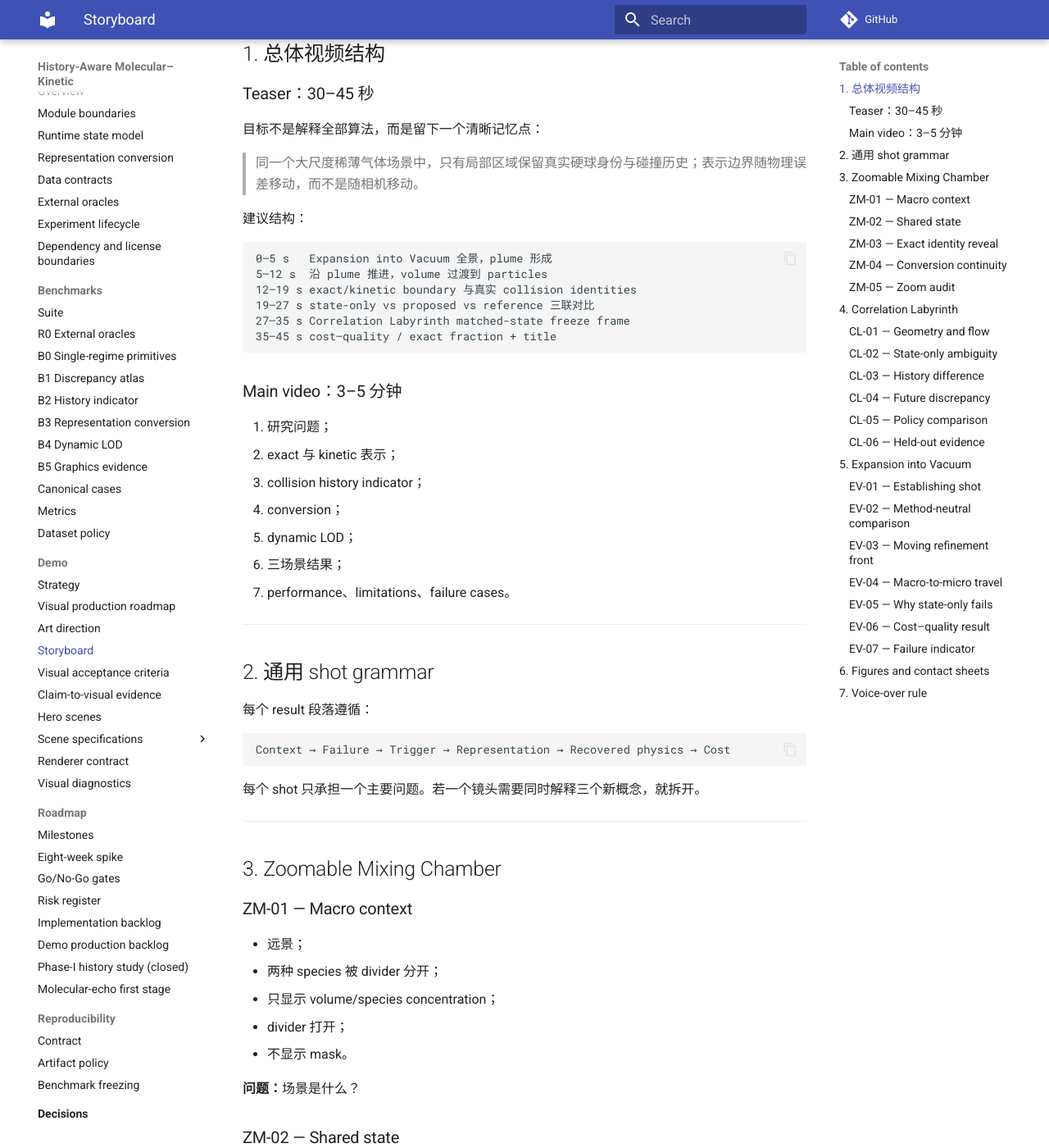
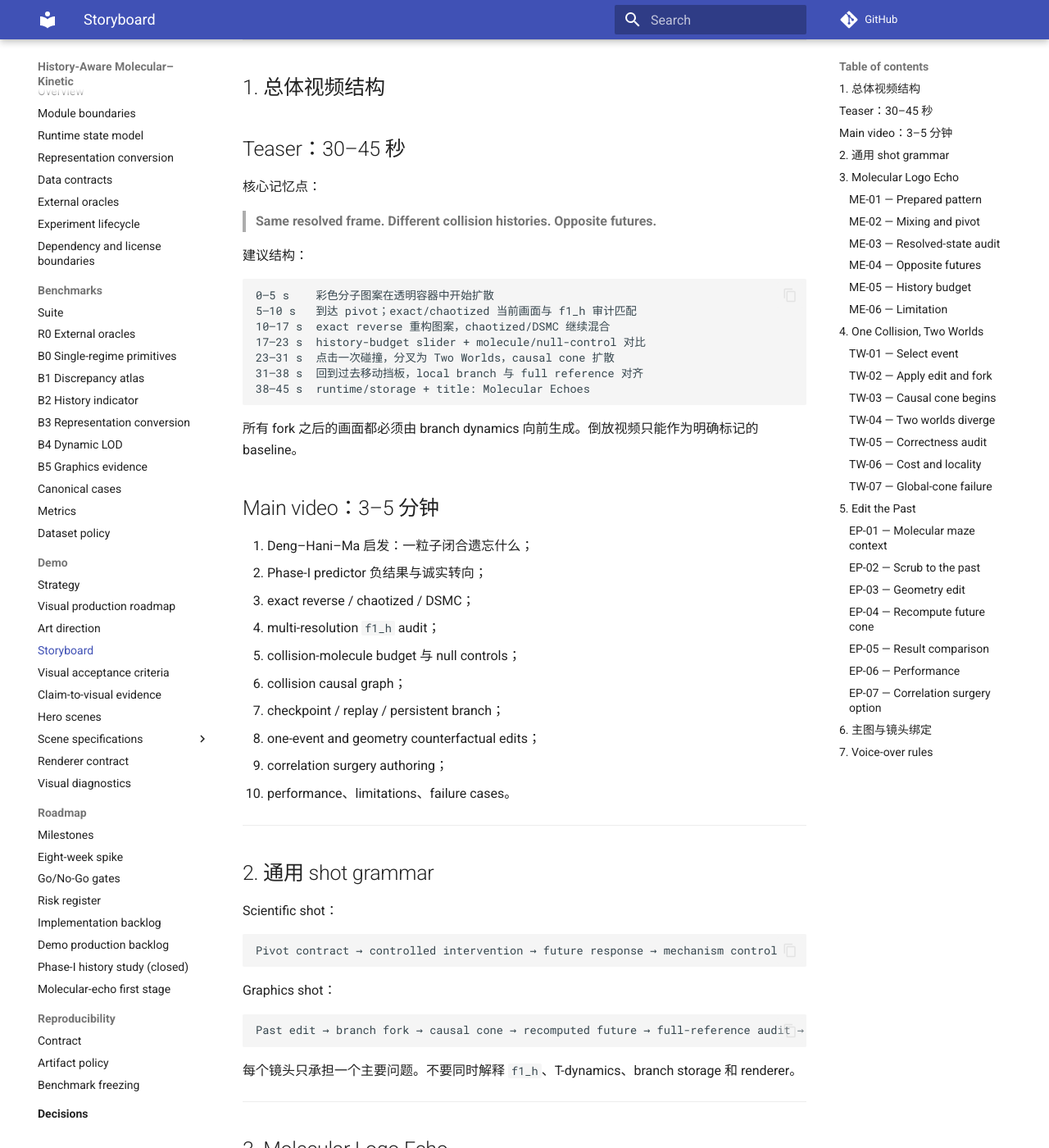
Before and after one commit to jandan138/history-aware-molecular-kinetic, an MkDocs documentation site: the page built from docs/demos/storyboard.md, in a window 1280 px wide and 1400 px high, scrolled down 249 px. Shown: the whole window at 82% size. Built offline with MkDocs 1.6.1 and Material for MkDocs 9.7.7, drawn with Linux system fonts in a browser that asks for light colours; comment, search, counter and statistics services are not loaded; some of the changed text lies outside the part shown.

Commit message:
docs: storyboard Molecular Echoes SIG video

````diff
--- a/docs/demos/storyboard.md
+++ b/docs/demos/storyboard.md
@@ -1,229 +1,263 @@
-# Storyboard and Shot Grammar
+# Storyboard and Shot Grammar — Molecular Echoes
 
-> 本文件定义最终视频的叙事结构和 shot IDs。具体相机参数由 `configs/render/scenes/*.yml` 冻结。
+> 本文件定义 active SIG 视频的叙事结构与 shot IDs。最终相机、branch IDs、时间和 renderer config 必须由 evidence manifest 冻结。
 
 ---
 
 ## 1. 总体视频结构
 
-### Teaser：30–45 秒
+## Teaser：30–45 秒
 
-目标不是解释全部算法，而是留下一个清晰记忆点：
+核心记忆点：
 
-> 同一个大尺度稀薄气体场景中，只有局部区域保留真实硬球身份与碰撞历史；表示边界随物理误差移动，而不是随相机移动。
+> **Same resolved frame. Different collision histories. Opposite futures.**
 
 建议结构：
 
 ```text
-0–5 s   Expansion into Vacuum 全景，plume 形成
-5–12 s  沿 plume 推进，volume 过渡到 particles
-12–19 s exact/kinetic boundary 与真实 collision identities
-19–27 s state-only vs proposed vs reference 三联对比
-27–35 s Correlation Labyrinth matched-state freeze frame
-35–45 s cost–quality / exact fraction + title
+0–5 s    彩色分子图案在透明容器中开始扩散
+5–10 s   到达 pivot；exact/chaotized 当前画面与 f1_h 审计匹配
+10–17 s  exact reverse 重构图案，chaotized/DSMC 继续混合
+17–23 s  history-budget slider + molecule/null-control 对比
+23–31 s  点击一次碰撞，分叉为 Two Worlds，causal cone 扩散
+31–38 s  回到过去移动挡板，local branch 与 full reference 对齐
+38–45 s  runtime/storage + title: Molecular Echoes
 ```
 
-### Main video：3–5 分钟
+所有 fork 之后的画面都必须由 branch dynamics 向前生成。倒放视频只能作为明确标记的 baseline。
 
-1. 研究问题；
-2. exact 与 kinetic 表示；
-3. collision history indicator；
-4. conversion；
-5. dynamic LOD；
-6. 三场景结果；
-7. performance、limitations、failure cases。
+## Main video：3–5 分钟
+
+1. Deng–Hani–Ma 启发：一粒子闭合遗忘什么；
+2. Phase-I predictor 负结果与诚实转向；
+3. exact reverse / chaotized / DSMC；
+4. multi-resolution `f1_h` audit；
+5. collision-molecule budget 与 null controls；
+6. collision causal graph；
+7. checkpoint / replay / persistent branch；
+8. one-event and geometry counterfactual edits；
+9. correlation surgery authoring；
+10. performance、limitations、failure cases。
 
 ---
 
 ## 2. 通用 shot grammar
 
-每个 result 段落遵循：
+Scientific shot：
 
 ```text
-Context → Failure → Trigger → Representation → Recovered physics → Cost
+Pivot contract → controlled intervention → future response → mechanism control
 ```
 
-每个 shot 只承担一个主要问题。若一个镜头需要同时解释三个新概念，就拆开。
+Graphics shot：
+
+```text
+Past edit → branch fork → causal cone → recomputed future → full-reference audit → reuse benefit
+```
+
+每个镜头只承担一个主要问题。不要同时解释 `f1_h`、T-dynamics、branch storage 和 renderer。
 
 ---
 
-## 3. Zoomable Mixing Chamber
+## 3. Molecular Logo Echo
 
-### ZM-01 — Macro context
+### ME-01 — Prepared pattern
 
-- 远景；
-- 两种 species 被 divider 分开；
-- 只显示 volume/species concentration；
-- divider 打开；
-- 不显示 mask。
+- 透明周期盒/容器；
+- passive colors 形成简单图案；
+- 短暂显示 initial anisotropy；
+- 不显示 graph。
 
-**问题：**场景是什么？
+**问题：**过去是什么？
 
-### ZM-02 — Shared state
+### ME-02 — Mixing and pivot
 
-- 固定相机；
-- volume 与 statistical display particles 做平滑混合；
-- 显示 display policy legend。
+- 图案逐渐消失；
+- 到 `t_*` freeze；
+- exact reverse 与 chaotized reverse 并排；
+- 当前视觉一致。
 
-**问题：**宏观体积和微观显示来自同一状态吗？
+**问题：**两个 branch 的现在看起来是否相同？
 
-### ZM-03 — Exact identity reveal
+### ME-03 — Resolved-state audit
 
-- 相机进入一个已经由 physics policy 选中的 exact block；
-- exact particles 保持 identity；
-- 短 collision trails；
-- 屏幕边角显示“camera does not trigger promotion”。
+- 固定 pivot；
+- 显示 spatial/velocity 多分辨率匹配表；
+- density、momentum、temperature、color counts；
+- 标注“same resolved present, not same microstate”。
 
-**问题：**真实粒子身份在哪里被保留？
+**问题：**“same present”具体保持了什么？
 
-### ZM-04 — Conversion continuity
+### ME-04 — Opposite futures
 
-- freeze camera；
-- 显示 conversion timeline；
-- 画 volume integral、species mass、M/P/E error；
-- 在同一时刻比较有/无 warm-up 或 naive baseline。
+- branch 向前播放；
+- exact reverse 重构图案；
+- chaotized/DSMC 继续混合；
+- 同步 anisotropy/color curve。
 
-**问题：**conversion 是否 popping，是否守恒？
+**问题：**隐藏 history 是否改变未来？
 
-### ZM-05 — Zoom audit
+### ME-05 — History budget
 
-- 相机往返 zoom；
-- 并排显示 physics partition 与 display LOD；
-- physics mask 保持不受相机影响。
+- full、small/medium budget、random count-matched、ghost；
+- 同一时间与 camera；
+- graph inset 显示 molecule 结构；
+- collision count 单独显示。
 
-**问题：**visual zoom 是否和 physical refinement 解耦？
+**问题：**结构化 history 是否不只是更多碰撞？
+
+### ME-06 — Limitation
+
+- 展示一个 audit 过粗或 numerical reverse 失败的案例；
+- 说明 claim boundary。
 
 ---
 
-## 4. Correlation Labyrinth
+## 4. One Collision, Two Worlds
 
-### CL-01 — Geometry and flow
+### TW-01 — Select event
 
-- 俯视或轻透视；
-- 显示两个设计为 local state 相近的 chamber；
-- tracer 展示不同 re-encounter topology。
+- 播放原 branch；
+- 用户暂停并点击一次 collision；
+- 显示 event time、pair 和 immediate predecessors；
+- 不展开全部 graph。
 
-### CL-02 — State-only ambiguity
+### TW-02 — Apply edit and fork
 
-- freeze frame；
-- 框选 matched block A/B；
-- 显示 density、temperature、stress、Knudsen 等 state features；
-- 数值接近。
+- 修改一颗入射速度或声明的 event 语义；
+- branch tree 增加 child；
+- parent 保持不变；
+- checkpoint 被选中。
 
-**问题：**传统局部状态为什么难区分？
+### TW-03 — Causal cone begins
 
-### CL-03 — History difference
+- 差异从两颗粒子开始；
+- affected set 用克制的 outline/trail 表示；
+- 右侧小图显示 descendant graph；
+- affected fraction 曲线开始增长。
 
-- 同一两个 block；
-- 显示 rolling collision graph；
-- repeated pair、cycle rank、lineage/re-merging；
-- 图形只在 inset 中显示。
+### TW-04 — Two worlds diverge
 
-**问题：**历史结构有什么不同？
+- original 与 counterfactual 并排；
+- passive-color transport / escape / residence 出现宏观差异；
+- 不显示 full-screen mask。
 
-### CL-04 — Future discrepancy
+### TW-05 — Correctness audit
 
-- 从相同当前时刻向前播放 declared horizon；
-- full EDMD reference 与 kinetic prediction 并排；
-- 显示 future observable error。
-
-**问题：**history difference 是否对应真正的未来误差？
-
-### CL-05 — Policy comparison
-
-四列或两组切换：
+三列：
 
 ```text
-state-only | practical history/probe | oracle upper bound | reference
+local causal branch | full resimulation | absolute difference
 ```
 
-显示 partition 与 recovered observable。
+显示 state/event tolerance、fallback 状态。
 
-### CL-06 — Held-out evidence
+### TW-06 — Cost and locality
 
-- 不再展示训练场景；
-- 显示 held-out geometry/regime；
-- 小型 calibration/recall plot；
-- 强调 operational improvement，而不是单纯 ML score。
+- causal cone fraction；
+- runtime；
+- shared event/checkpoint storage；
+- edit age/density 作为简洁 inset。
+
+### TW-07 — Global-cone failure
+
+- 选择一个老/强 edit；
+- cone 迅速全局化；
+- 系统明确 fallback 到 full replay。
 
 ---
 
-## 5. Expansion into Vacuum
+## 5. Edit the Past
 
-### EV-01 — Establishing shot
+### EP-01 — Molecular maze context
 
-- 透明 chamber + aperture + low-density exterior；
-- 气体释放；
-- plume silhouette 清楚；
-- 不显示 diagnostics。
+- 透明简单 maze/chamber；
+- passive-color particles 与出口；
+- 原始未来播放一次。
 
-### EV-02 — Method-neutral comparison
+### EP-02 — Scrub to the past
 
-- 固定相机和 transfer function；
-- full kinetic、state-only LOD、proposed、reference；
-- 优先显示 plume angle、density ridge、species front 或 declared observable。
+- 用户拖动 timeline 回到旧 checkpoint；
+- 历史事件图/branch tree 显示位置；
+- 不是视频倒带：显示 state restore 标记。
 
-### EV-03 — Moving refinement front
+### EP-03 — Geometry edit
 
-- proposed 单画面；
-- exact boundary 用轻轮廓或粒子形态显示；
-- probe blocks 用小边框；
-- mask 作为小地图，而非覆盖 plume。
+- 移动 baffle、打开 aperture 或插入 circle/sphere obstacle；
+- edit manifest 生成；
+- 新 branch fork。
 
-### EV-04 — Macro-to-micro travel
+### EP-04 — Recompute future cone
 
-- 相机沿 plume 推进；
-- volume → statistical display particles → exact identities；
-- camera 不改变 physics mask；
-- exact particles 显示真实 collision event。
+- affected region 扩张；
+- unaffected trajectories 保持稳定；
+- 新旧 event segments 用 branch inset 表示。
 
-### EV-05 — Why state-only fails
+### EP-05 — Result comparison
 
-- 选择一个 transitional block；
-- 显示 state-only score 与 history/probe score；
-- 对应 velocity distribution 或 escape probability；
-- 未来误差对比。
+```text
+original future | local edited branch | full edited resimulation
+```
 
-### EV-06 — Cost–quality result
+显示出口流量、颜色输运或 residence difference。
 
-- 同一镜头背景；
-- 右侧显示 Pareto curve；
-- 标出 full EDMD、full kinetic、state-only、proposed；
-- 同时显示平均 exact fraction 和 wall-clock/memory。
+### EP-06 — Performance
 
-### EV-07 — Failure indicator
+- local/full time；
+- shared history/storage；
+- affected fraction；
+- fallback frequency。
 
-- 展示一个 policy 不确定或 coarse backend 不适用的区域；
-- 方法明确标记并回退，而不是隐藏失败。
+### EP-07 — Correlation surgery option
+
+- 回到 pivot；
+- 保持 registered resolved current state；
+- 用户选择 retain/chaotize hidden molecules；
+- 两条 alternate futures。
+
+只有 G6 通过时，该镜头进入主视频。
 
 ---
 
-## 6. Figures and contact sheets
-
-每个主图对应固定 shot：
+## 6. 主图与镜头绑定
 
 | Figure concept | Shot source |
 |---|---|
-| Teaser / first page | EV-01 + EV-04 composite, shared artifact time |
-| Representation overview | ZM-02/03/05 |
-| History adds value | CL-02/03/04 |
-| Policy comparison | CL-05 or EV-02/03 |
-| Conversion continuity | ZM-04 |
-| Dynamic Pareto | EV-06 |
-| Limitations | EV-07 + supplementary failure reel |
+| Teaser / first page | ME-02 + ME-04 |
+| Deng-inspired information boundary | ME-03/04/05 |
+| Collision causal representation | TW-01/02/03 |
+| Counterfactual correctness | TW-05 |
+| Locality and performance | TW-06 + EP-06 |
+| Past geometry edit | EP-03/04/05 |
+| Correlation surgery | EP-07 or ME-03/04 |
+| Limitations | ME-06 + TW-07 |
 
-Composite figure 必须在 recipe 中列出每个 panel 的 run ID、time、camera hash 和 renderer config hash。
+Composite figures must list run, branch, edit, frame time, camera hash, renderer hash, and metric artifact per panel.
 
 ---
 
-## 7. Voice-over rule
+## 7. Voice-over rules
 
 不要说：
 
-> “红色区域更复杂，所以我们切到 EDMD。”
+> “我们保存历史，所以牛顿方程可以倒放。”
 
 要说：
 
-> “这两个区域的局部密度、温度和 Knudsen 指标接近，但过去一个窗口内的碰撞重遇结构不同。右侧区域在未来 horizon 中出现更大的 kinetic discrepancy，因此 practical probe policy 只在这里保留 exact dynamics。”
+> “Exact hard-sphere dynamics is reversible in principle. Our contribution is to make collision correlation a queryable branch representation, to audit what a resolved one-particle present forgets, and to support physically recomputed edits of the past.”
 
-视频语言必须与 claim ledger 一样严格。
+不要说：
+
+> “这两个状态完全一样。”
+
+要说：
+
+> “They match the preregistered resolved one-particle state over the reported resolution sweep, while retaining different hidden multi-particle correlations.”
+
+不要说：
+
+> “我们只重算局部区域。”
+
+要说：
+
+> “We expand the causal cone conservatively and fall back to full replay when locality is lost.”
````
